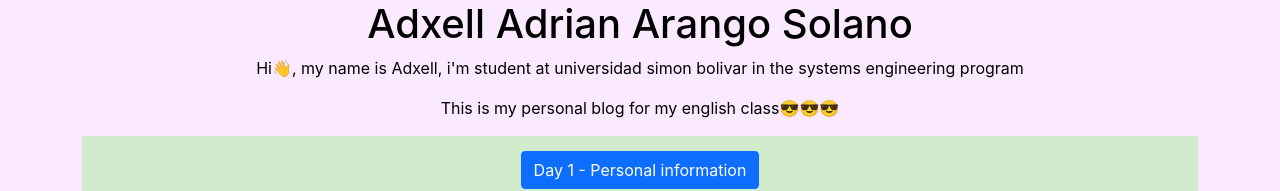
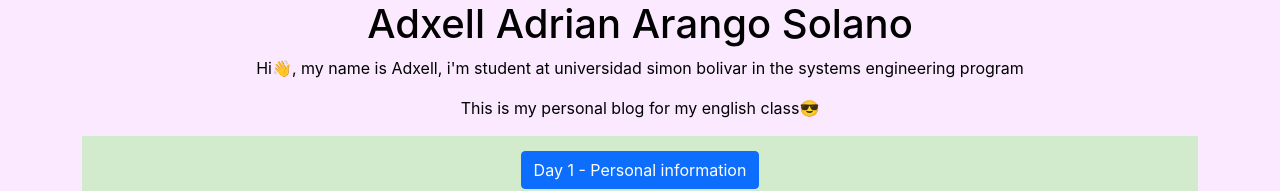
Before and after one commit to Adxell/personal-blog, a React (Create React App) app: page / in a window 1280 px wide. Shown: the top 191 px of the page. Built offline with nearby package versions, Linux system fonts and the light colour scheme; the HTML template or start-up script is replaced by a standard one.

Commit message:
update source

```diff
--- a/src/App.js
+++ b/src/App.js
@@ -32,7 +32,7 @@ function App() {
           Hi👋, my name is Adxell, i'm student at universidad simon bolivar in
           the systems engineering program
         </p>
-        <p>This is my personal blog for my english class😎😎😎</p>
+        <p>This is my personal blog for my english class😎</p>
         <div className="container">
           <Section
             color={"#D3EBCD"}
```
